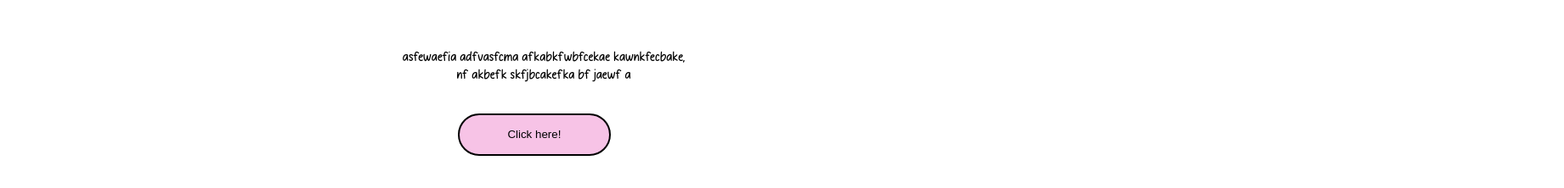
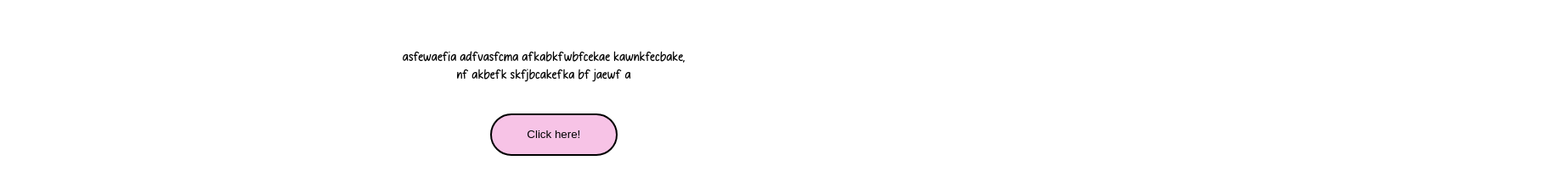
Before and after one commit to Nikolas08-blip/hvd, a plain HTML site: page index.html in a window 1280 px wide. Shown: the part 114-336 px from the top of the page at 85% size, 1841 px wide, since content can reach past the window. Drawn offline with Linux system fonts and the light colour scheme.

Commit message:
Update vd.css

```diff
--- a/vd.css
+++ b/vd.css
@@ -22,7 +22,7 @@
 .vertical-center {
   position:relative ;
   top: 10%;
-  left: 42%;
+  left: 45%;
 }
 .button{
   align-items: center;
@@ -31,6 +31,6 @@
   border-style: solid;
   cursor: pointer;
   border-radius: 70px;
-  width: 180px;
+  width: 150px;
   height: 50px;
 }
```
